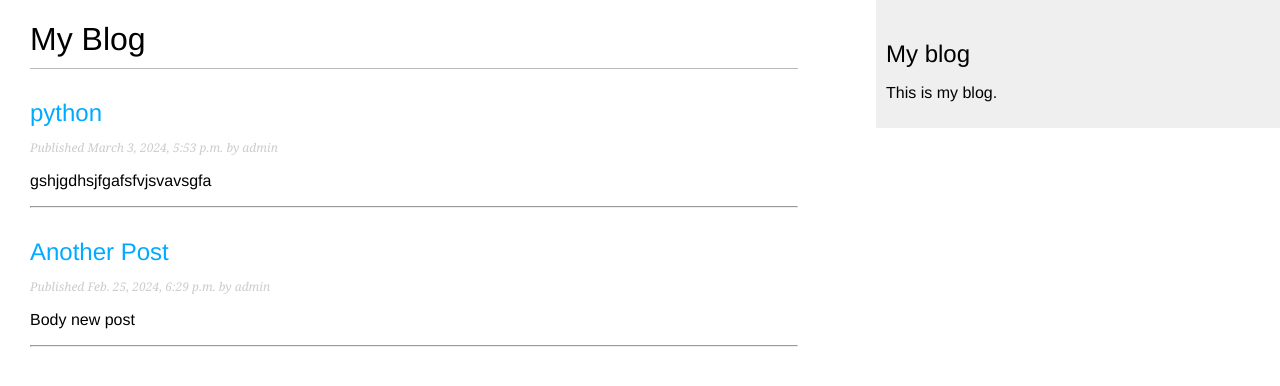
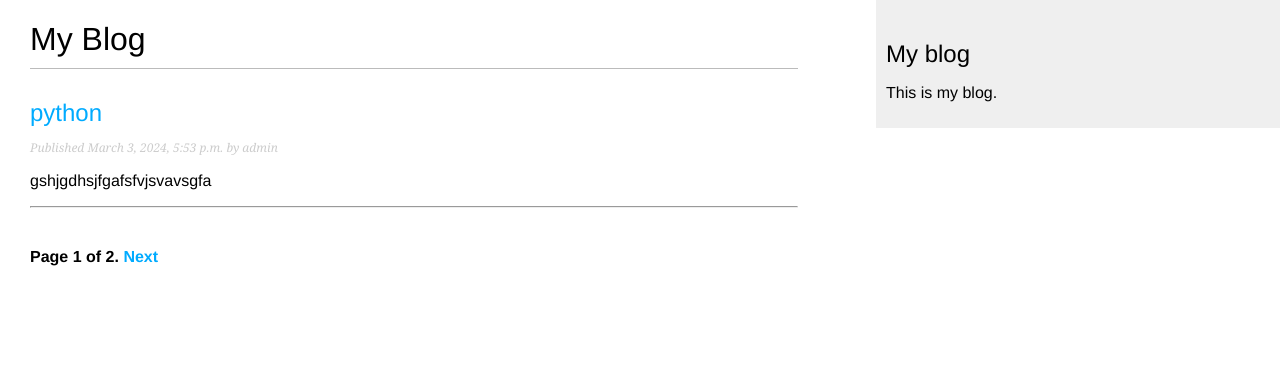
Before and after one commit to yuzrsif7/blog_Django, a Django app: page /blog/ in a window 1280 px wide. Shown: the top 386 px of the page. Run offline with Django 4.2, Linux system fonts and the light colour scheme; data comes from the database, SQL or seed files in the repository; both versions use the stored data as it was after the commit.

Commit message:
adding Pagination to the post list view

```diff
--- a/blog/templates/blog/post/list.html
+++ b/blog/templates/blog/post/list.html
@@ -16,4 +16,5 @@
         {{ post.body|truncatewords:30|linebreaks }}
         <hr />
     {% endfor %}
+    {% include "pagination.html" with page=posts %}
 {% endblock %}
--- /dev/null
+++ b/blog/templates/pagination.html
@@ -0,0 +1,13 @@
+<div class="pagination">
+    <span class="step-links">
+    {% if page.has_previous %}
+        <a href="?page={{ page.previous_page_number }}">Previous</a>
+    {% endif %}
+    <span class="current">
+        Page {{ page.number }} of {{ page.paginator.num_pages }}.
+    </span>
+    {% if page.has_next %}
+        <a href="?page={{ page.next_page_number }}">Next</a>
+    {% endif %}
+    </span>
+</div>
--- a/blog/views.py
+++ b/blog/views.py
@@ -1,8 +1,17 @@
 from django.shortcuts import render,  get_object_or_404
 from .models import Post
+from django.core.paginator import EmptyPage, PageNotAnInteger, Paginator
 
 def post_list(request):
-    posts = Post.objects.all()
+    post_list = Post.objects.all()
+    paginator = Paginator(post_list, 1)
+    page_number = request.GET.get('page',1)
+    try:
+        posts = paginator.page(page_number)
+    except PageNotAnInteger:
+        posts = paginator.page(page_number)
+    except EmptyPage:
+        posts = paginator.page(paginator.num_pages)
     return render(request, 'blog/post/list.html', {'posts': posts})
 
 def post_detail(request, year,month,day,post):
```
Also changed, not shown: db.sqlite3.
